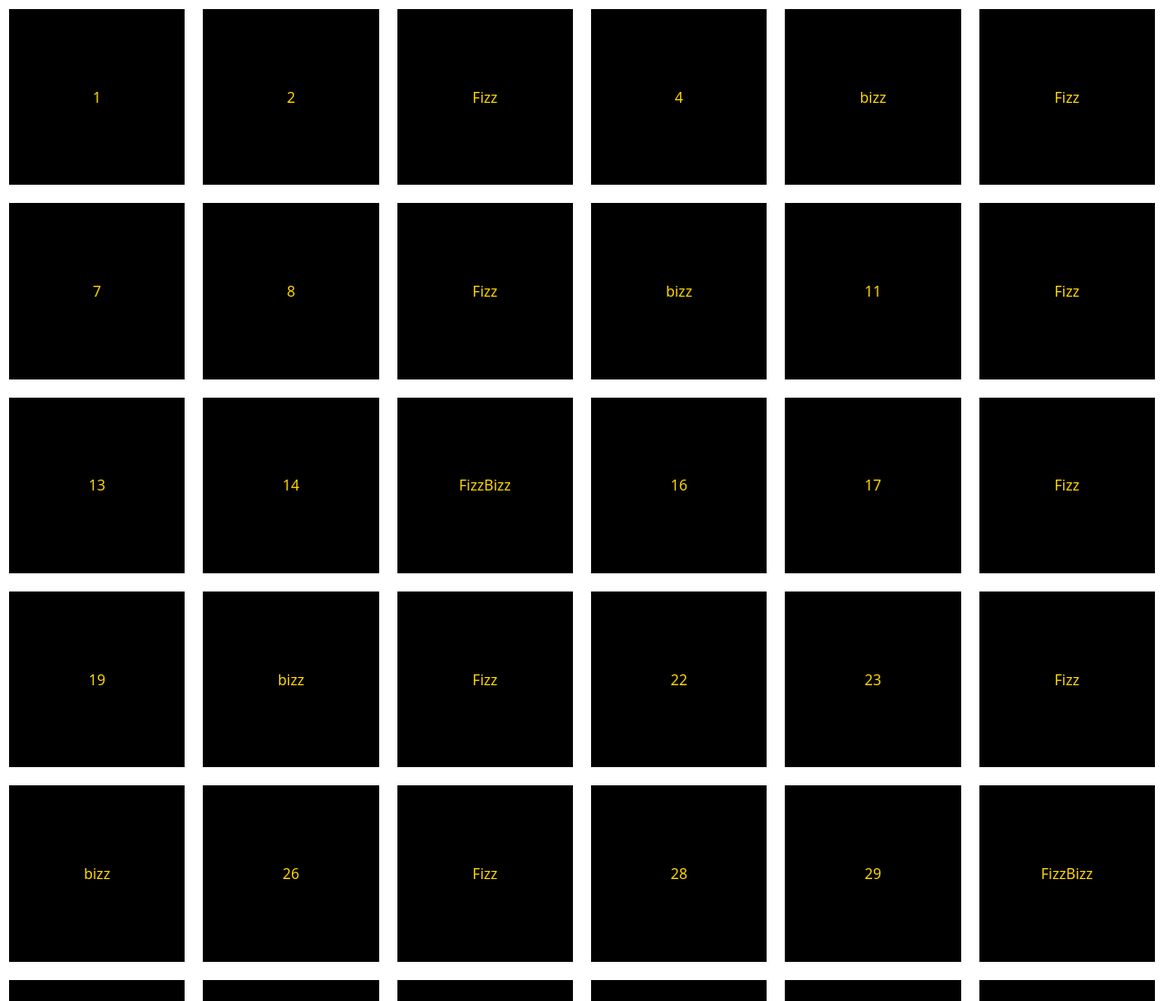
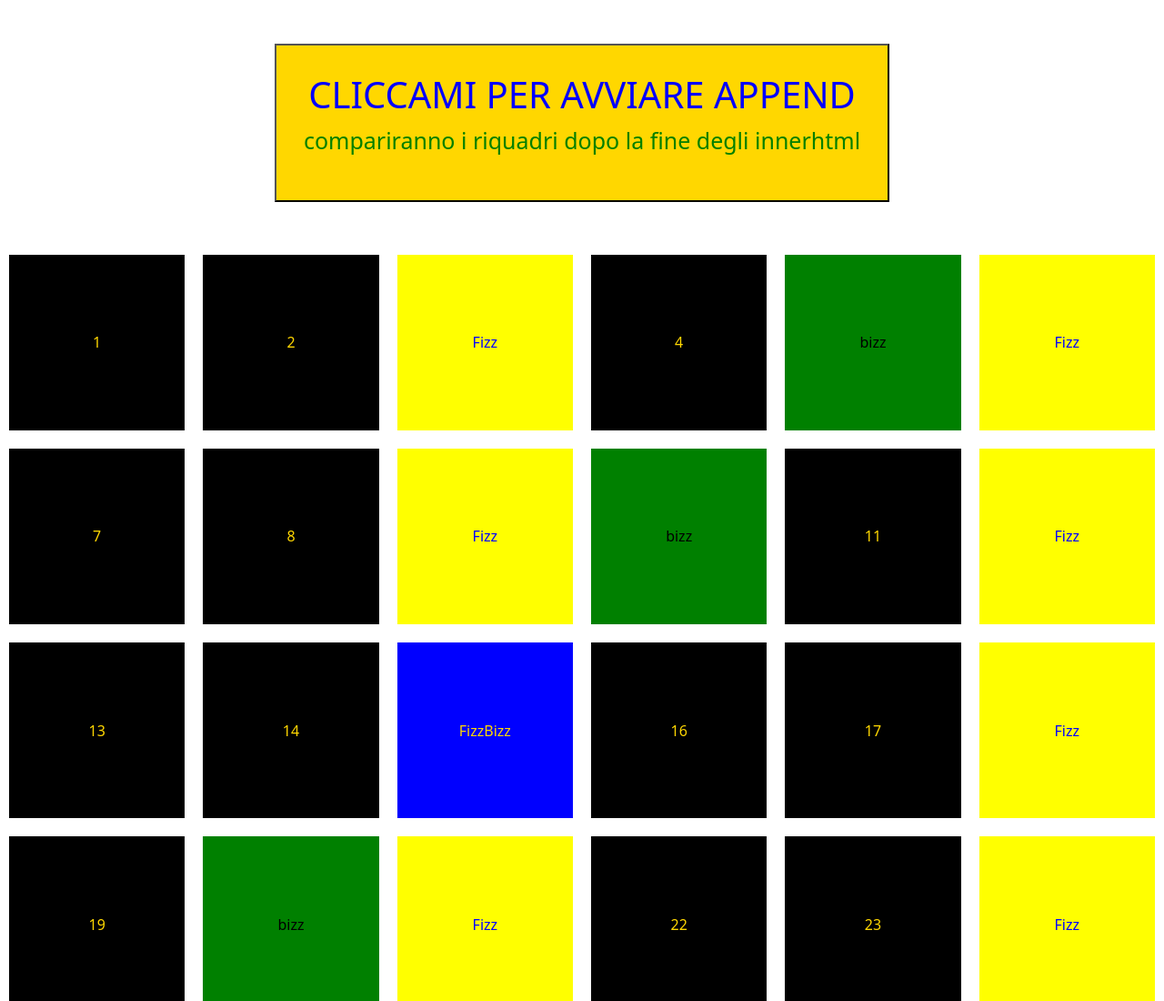
Before and after one commit to GiuseppeRepici/js-fizzbuzz, a plain HTML site: page index.html in a window 1280 px wide. Shown: the top 1100 px of the page at 91% size. Drawn offline with nearby package versions, Linux system fonts and the light colour scheme.

Commit message:
completed + bonus

```diff
--- a/css/style.css
+++ b/css/style.css
@@ -1,9 +1,19 @@
-.card2{
+.card2 , #scheda{
     display: flex;
     flex-wrap: wrap;
 }
+.margineappend{
+    margin-top: 300px;
+}
+.btncolorato{
+    background-color: gold;
+    color: blue;
+    font-size: 50px;
+    padding: 30px;
 
-.card1  {
+}
+
+.card1, #scheda>* {
     width: calc(100% / 6);
     aspect-ratio: 1 / 1;
     background-color: black;
@@ -13,3 +23,23 @@
     align-items: center;
     border: 10px white solid;
 }
+
+.blu{
+    background-color: blue;
+    color: gold;
+}
+
+.bianco{
+    background-color: green;
+    color: black;
+}
+
+.giallo{
+    background-color: yellow;
+    color: blue;
+}
+
+.sottotitolo{
+    font-size: 25px;
+    color: green;
+}
--- a/index.html
+++ b/index.html
@@ -9,10 +9,14 @@
     <link href="https://cdn.jsdelivr.net/npm/bootstrap@5.0.2/dist/css/bootstrap.min.css" rel="stylesheet" integrity="sha384-EVSTQN3/azprG1Anm3QDgpJLIm9Nao0Yz1ztcQTwFspd3yD65VohhpuuCOmLASjC" crossorigin="anonymous">
 </head>
 <body>
-    <div id="container">
-        <div class="card2"></div>
+    <div class="d-flex justify-content-center my-5">
+        <button class="btncolorato" onclick="myFunction()"><h1>CLICCAMI PER AVVIARE APPEND</h1><p class="sottotitolo">compariranno i riquadri dopo la fine degli innerhtml</p></button>
     </div>
-
+        <div id="container">
+        <div class="card2 my-5"></div>
+        <div id="scheda" class="margineappend"></div>
+    </div>
     <script src="js/main.js"></script>
+    <script src="js/append.js"></script>
 </body>
 </html>
--- /dev/null
+++ b/js/append.js
@@ -0,0 +1,30 @@
+   function myFunction(){
+    let x;
+    for(let i = 1 ; i < 101 ; i++ ) {
+        if ((i % 3 === 0) && (i % 5 === 0)){
+        x = `FizzBizz`;
+        const node = document.createElement(`div`);
+        let textnode = document.createTextNode(`${x}`);
+        node.append(textnode);
+        document.getElementById("scheda").append(node);
+        } else if (i % 3 === 0 ) {
+            x = `Fizz`;
+            const node = document.createElement(`div`);
+            let textnode = document.createTextNode(`${x}`);
+            node.append(textnode);
+            document.getElementById("scheda").append(node);
+        } else if(i % 5 === 0){
+            x = `bizz`;
+            const node = document.createElement(`div`);
+            let textnode = document.createTextNode(`${x}`);
+            node.append(textnode);
+            document.getElementById("scheda").append(node);
+        } else {
+            x = i;
+            const node = document.createElement(`div`);
+            let textnode = document.createTextNode(`${x}`);
+            node.append(textnode);
+            document.getElementById("scheda").append(node);
+         }
+    }
+   }
--- a/js/main.js
+++ b/js/main.js
@@ -6,17 +6,21 @@ for(let i = 1 ; i < 101 ; i++ ) {
     if ((i % 3 === 0) && (i % 5 === 0)){
 
     x = `FizzBizz`;
+    card11.innerHTML += `<div class="card1 blu"> ${x} </div>`;
     } else if (i % 3 === 0 ) {
 
         x = `Fizz`;
+        card11.innerHTML += `<div class="card1 giallo"> ${x} </div>`;
     } else if(i % 5 === 0){
 
         x = `bizz`;
+        card11.innerHTML += `<div class="card1 bianco"> ${x} </div>`;
     } else {
 
         x = i;
+        card11.innerHTML += `<div class="card1"> ${x} </div>`;
      }
     console.log(x);
 
-    card11.innerHTML += `<div class="card1"> ${x} </div>`;
+
 }
```
